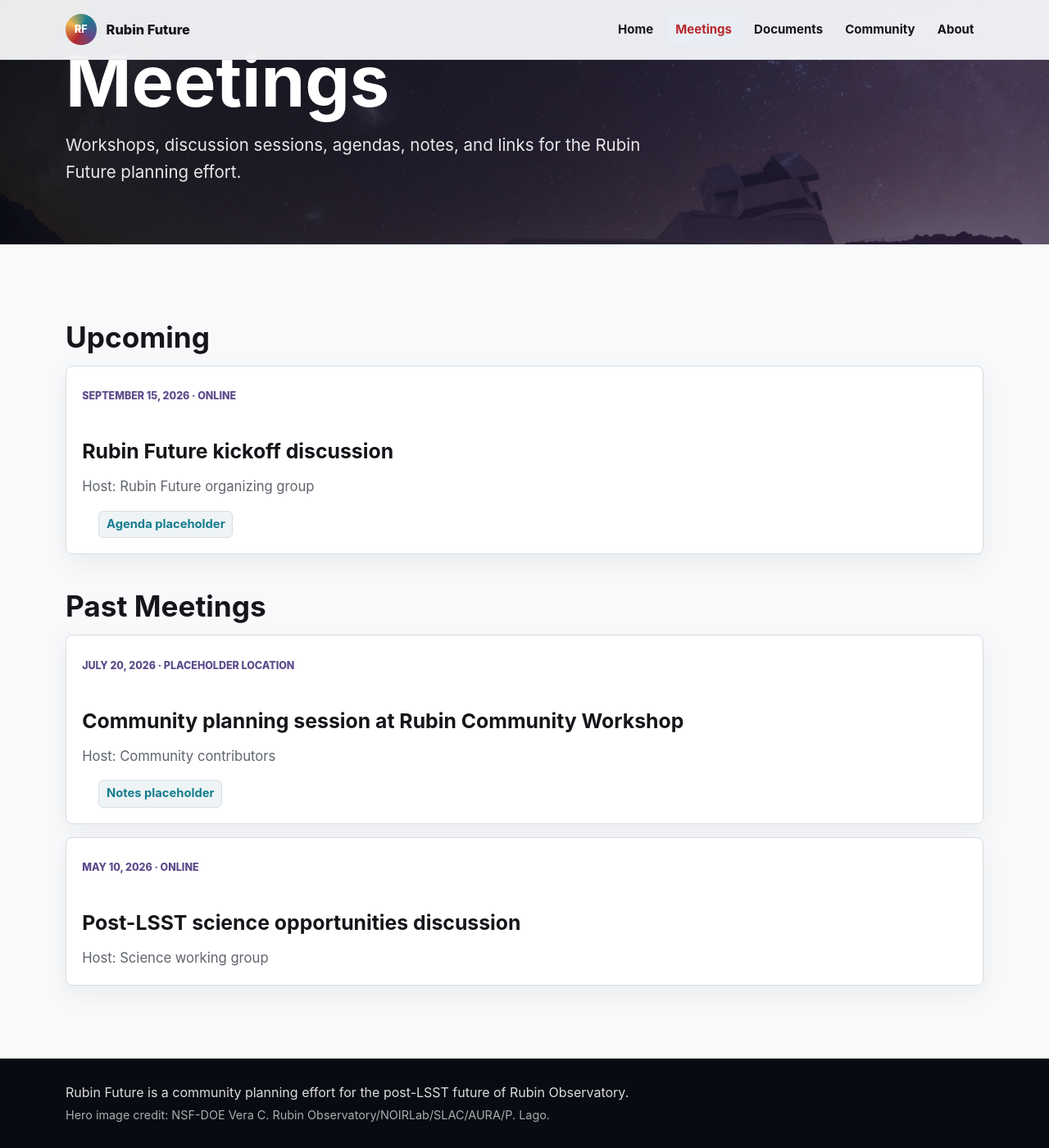
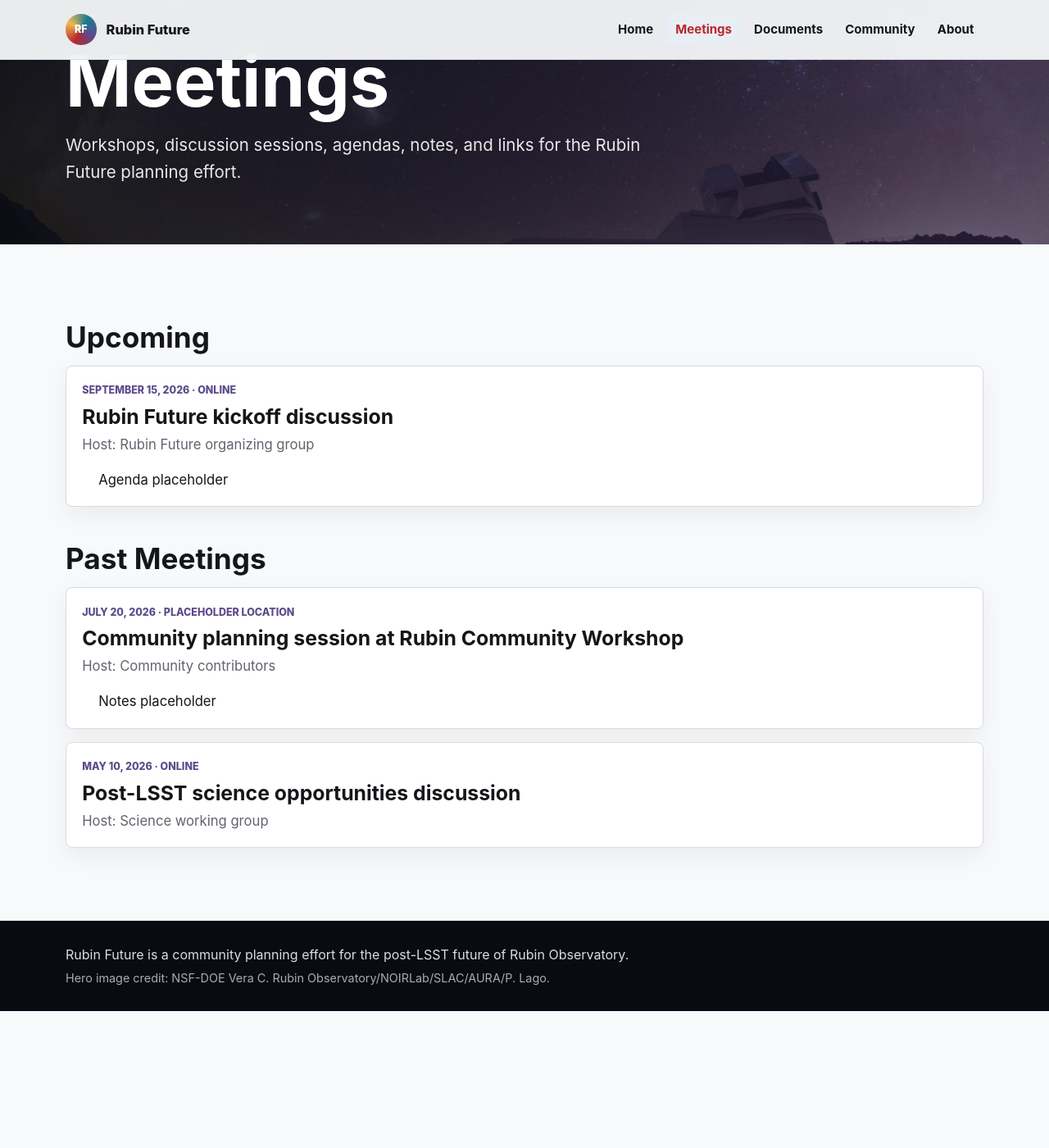
Before and after one commit to jfcrenshaw/rubin-future, a Jekyll site: the page built from meetings.md, in a window 1280 px wide and 1400 px high, scrolled down 155 px. Shown: the whole window at 82% size. Built offline with Jekyll 4.4.1, drawn with Linux system fonts in a browser that asks for light colours; after the commit the page ends 1388 px from its top, so only the background shows below that.

Commit message:
Enabled custom pages in links

```diff
--- a/_layouts/default.html
+++ b/_layouts/default.html
@@ -1,23 +1,34 @@
 <!doctype html>
+{% assign relative_root = "" %}
+{% assign url_segments = page.url | split: "/" %}
+{% for segment in url_segments %}
+  {% if segment != "" %}
+    {% assign relative_root = relative_root | append: "../" %}
+  {% endif %}
+{% endfor %}
+{% if relative_root == "" %}
+  {% assign relative_root = "./" %}
+{% endif %}
 <html lang="en">
   <head>
     <meta charset="utf-8">
     <meta name="viewport" content="width=device-width, initial-scale=1">
     <title>{% if page.title %}{{ page.title }} | {% endif %}{{ site.title }}</title>
     <meta name="description" content="{{ page.description | default: site.description | escape }}">
-    <link rel="stylesheet" href="{{ '/assets/css/main.css' | relative_url }}">
+    <link rel="stylesheet" href="{{ relative_root }}assets/css/main.css">
   </head>
   <body>
     <a class="skip-link" href="#main">Skip to content</a>
     <header class="site-header">
       <nav class="site-nav" aria-label="Primary navigation">
-        <a class="brand" href="{{ '/' | relative_url }}">
+        <a class="brand" href="{{ relative_root }}">
           <span class="brand-mark" aria-hidden="true">RF</span>
           <span class="brand-text">Rubin Future</span>
         </a>
         <ul class="nav-list">
           {% for item in site.navigation %}
-            {% assign item_url = item.url | relative_url %}
+            {% assign item_path = item.url | remove_first: "/" %}
+            {% assign item_url = relative_root | append: item_path %}
             <li>
               <a href="{{ item_url }}" {% if page.url == item.url %}aria-current="page"{% endif %}>{{ item.title }}</a>
             </li>
--- a/assets/css/main.css
+++ b/assets/css/main.css
@@ -355,6 +355,8 @@ h3 {
 }
 
 .list-item h2 {
+  margin: 0;
+  padding: 0;
   font-size: clamp(1.22rem, 2vw, 1.55rem);
 }
 
@@ -364,6 +366,7 @@ h3 {
 }
 
 .list-item .item-meta {
+  margin: 0 0 0.55rem;
   color: var(--violet);
 }
 
--- a/meetings.md
+++ b/meetings.md
@@ -6,6 +6,13 @@ lede: Workshops, discussion sessions, agendas, notes, and links for the Rubin Fu
 {% assign meetings_by_date = site.data.meetings | sort: "date" %}
 {% assign upcoming_meetings = meetings_by_date | where: "status", "upcoming" %}
 {% assign past_meetings = meetings_by_date | where: "status", "past" | reverse %}
+{% assign relative_root = "" %}
+{% assign url_segments = page.url | split: "/" %}
+{% for segment in url_segments %}
+  {% if segment != "" %}
+    {% assign relative_root = relative_root | append: "../" %}
+  {% endif %}
+{% endfor %}
 
 ## Upcoming
 
@@ -15,13 +22,33 @@ lede: Workshops, discussion sessions, agendas, notes, and links for the Rubin Fu
     <article class="list-item">
       <div>
         <p class="item-meta">{{ meeting.date | date: "%B %-d, %Y" }}{% if meeting.location %} &middot; {{ meeting.location }}{% endif %}</p>
-        <h2>{% if meeting.url and meeting.url != "#" %}<a href="{{ meeting.url }}">{{ meeting.title }}</a>{% else %}{{ meeting.title }}{% endif %}</h2>
+        {% if meeting.url and meeting.url != "#" %}
+          {% if meeting.url contains "://" or meeting.url contains "mailto:" %}
+            {% assign meeting_url = meeting.url %}
+          {% else %}
+            {% assign meeting_path = meeting.url | remove_first: "/" %}
+            {% assign meeting_url = relative_root | append: meeting_path %}
+          {% endif %}
+          <h2><a href="{{ meeting_url }}">{{ meeting.title }}</a></h2>
+        {% else %}
+          <h2>{{ meeting.title }}</h2>
+        {% endif %}
         {% if meeting.host %}<p>Host: {{ meeting.host }}</p>{% endif %}
       </div>
       {% if meeting.materials %}
         <ul class="inline-links" aria-label="Meeting materials">
           {% for material in meeting.materials %}
-            <li><a href="{{ material.url }}">{{ material.title }}</a></li>
+            {% if material.url and material.url != "#" %}
+              {% if material.url contains "://" or material.url contains "mailto:" %}
+                {% assign material_url = material.url %}
+              {% else %}
+                {% assign material_path = material.url | remove_first: "/" %}
+                {% assign material_url = relative_root | append: material_path %}
+              {% endif %}
+              <li><a href="{{ material_url }}">{{ material.title }}</a></li>
+            {% else %}
+              <li><span>{{ material.title }}</span></li>
+            {% endif %}
           {% endfor %}
         </ul>
       {% endif %}
@@ -39,13 +66,33 @@ No upcoming meetings are listed yet.
     <article class="list-item">
       <div>
         <p class="item-meta">{{ meeting.date | date: "%B %-d, %Y" }}{% if meeting.location %} &middot; {{ meeting.location }}{% endif %}</p>
-        <h2>{% if meeting.url and meeting.url != "#" %}<a href="{{ meeting.url }}">{{ meeting.title }}</a>{% else %}{{ meeting.title }}{% endif %}</h2>
+        {% if meeting.url and meeting.url != "#" %}
+          {% if meeting.url contains "://" or meeting.url contains "mailto:" %}
+            {% assign meeting_url = meeting.url %}
+          {% else %}
+            {% assign meeting_path = meeting.url | remove_first: "/" %}
+            {% assign meeting_url = relative_root | append: meeting_path %}
+          {% endif %}
+          <h2><a href="{{ meeting_url }}">{{ meeting.title }}</a></h2>
+        {% else %}
+          <h2>{{ meeting.title }}</h2>
+        {% endif %}
         {% if meeting.host %}<p>Host: {{ meeting.host }}</p>{% endif %}
       </div>
       {% if meeting.materials %}
         <ul class="inline-links" aria-label="Meeting materials">
           {% for material in meeting.materials %}
-            <li><a href="{{ material.url }}">{{ material.title }}</a></li>
+            {% if material.url and material.url != "#" %}
+              {% if material.url contains "://" or material.url contains "mailto:" %}
+                {% assign material_url = material.url %}
+              {% else %}
+                {% assign material_path = material.url | remove_first: "/" %}
+                {% assign material_url = relative_root | append: material_path %}
+              {% endif %}
+              <li><a href="{{ material_url }}">{{ material.title }}</a></li>
+            {% else %}
+              <li><span>{{ material.title }}</span></li>
+            {% endif %}
           {% endfor %}
         </ul>
       {% endif %}
```
Also changed, not shown: _data/documents.yml (+7 -0 lines), _layouts/home.html (+6 -6 lines), documents.md (+18 -1 lines), pages/example-editable-page.md (added, +33 -0 lines), README.md.
